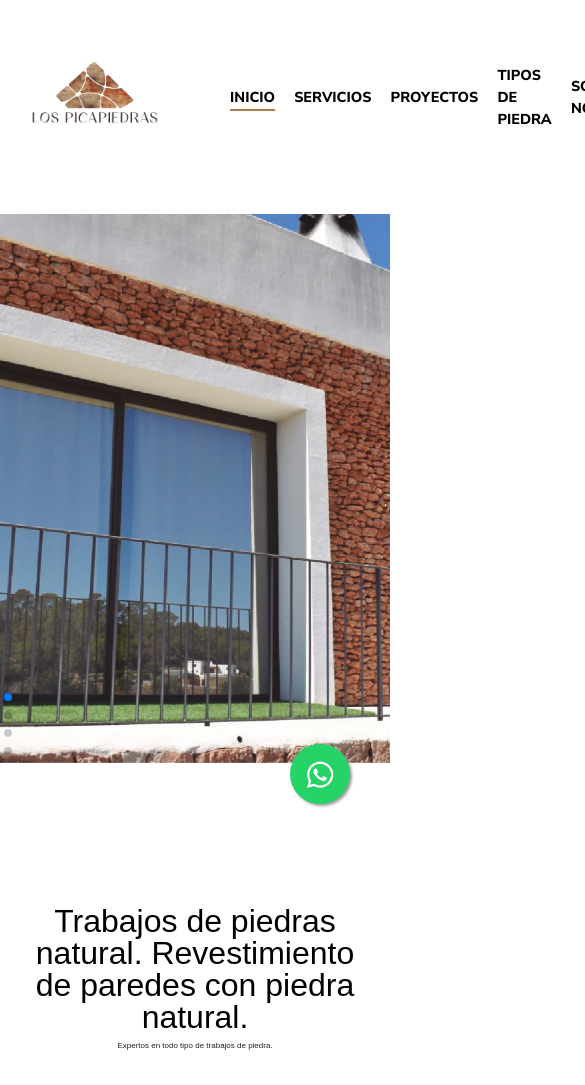
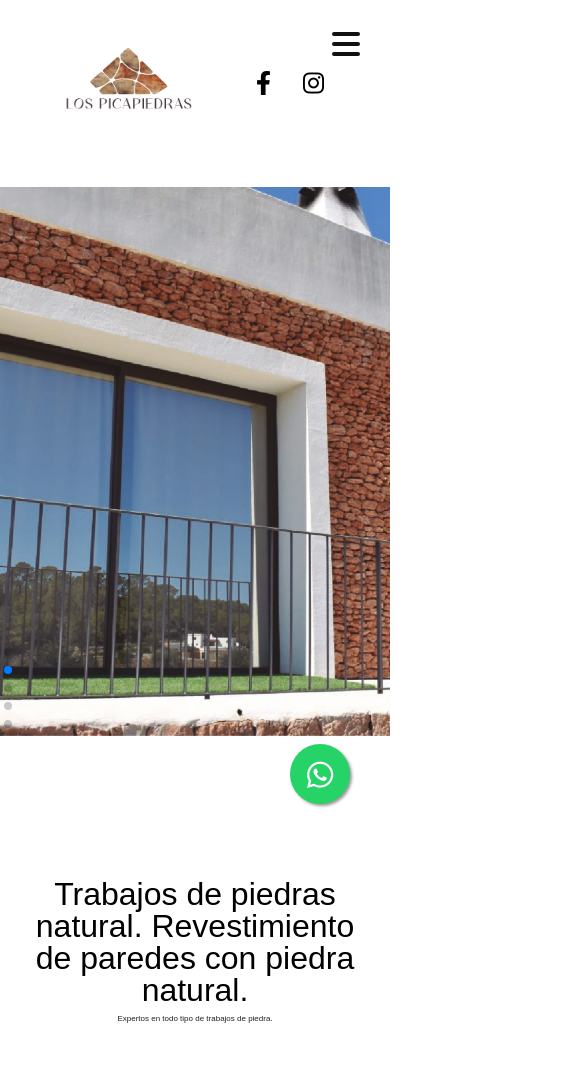
Before and after one commit to FresKo01/los_pica_piedras, a plain HTML site: page index.html in a window 390 px wide. Shown: the top 1085 px of the page, 585 px wide, since content can reach past the window. Drawn offline with nearby package versions, Linux system fonts and the light colour scheme.

Commit message:
Boton para celular

```diff
--- a/index.html
+++ b/index.html
@@ -9,9 +9,9 @@
   <link rel="preconnect" href="https://fonts.gstatic.com" crossorigin>
   <link href="https://fonts.googleapis.com/css2?family=Nunito+Sans:ital,opsz,wght@0,6..12,200..1000;1,6..12,200..1000&display=swap" rel="stylesheet">
   <link rel="stylesheet" href="style/main.css">
+  <link rel="stylesheet" href="style/header.css">
+  <link rel="stylesheet" href="style/servicios.css">
   <link rel="stylesheet" href="style/footer.css">
-  <link rel="stylesheet" href="style/servicios.css">
-  <link rel="stylesheet" href="style/header.css">
   <link rel="stylesheet" href="style/IntroBloque.css">
   <link rel="stylesheet" href="https://cdnjs.cloudflare.com/ajax/libs/font-awesome/6.4.0/css/all.min.css">
   <link rel="stylesheet" href="https://cdn.jsdelivr.net/npm/swiper@10/swiper-bundle.min.css">
@@ -28,22 +28,31 @@
     </div>
     <nav>
       <ul class="nav-links">
-        <li><a href="index.html" class="active">Inicio</a></li>
+        <li><a href="index.html">Inicio</a></li>
         <li><a href="pages/servicios.html">Servicios</a></li>
         <li><a href="pages/proyectos.html">Proyectos</a></li>
         <li><a href="pages/tipos_de_piedra.html">Tipos de Piedra</a></li>
         <li><a href="pages/sobre_nosotros.html">Sobre Nosotros</a></li>
         <li><a class="btn-contacto" href="pages/contacto.html">Contacto</a></li>
       </ul>
+      <!-- Botón hamburguesa -->
+      <button class="nav-toggle" id="navToggle" aria-label="Abrir menú">
+        <span></span>
+        <span></span>
+        <span></span>
+      </button>
     </nav>
     <div class="header-right">
       <div class="social">
         <a href="#"><i class="fab fa-facebook-f"></i></a>
         <a href="#"><i class="fab fa-instagram"></i></a>
       </div>
+
+      <!--
       <div class="header-right-text">
         TRABAJOS DE PIEDRAS NATURAL, REVESTIMIENTO CON PIEDRAS.
       </div>
+      -->
     </div>
   </div>
 </header>
@@ -84,10 +93,12 @@
       Ya sea en viviendas particulares, negocios o espacios públicos, nuestros revestimientos en piedra natural se adaptan a todo tipo de estilos y necesidades. Apostamos por la calidad, el detalle y una instalación profesional que garantiza resultados impecables.
     </p>
   </div>
+  <!--
   <div class="intro-imagen">
     <img src="assets/img/bloque2.png" alt="Revestimiento de piedra natural">
     <img class="intro-imagen-chica" src="assets/img/bloque2_imgChica.png" alt="Imagen pequeña">
   </div>
+-->
 </section>
 
 <!-- Imagen destacada antes del footer -->
--- a/js/main.js
+++ b/js/main.js
@@ -11,3 +11,11 @@ const swiper = new Swiper('.swiper-home', {
 });
 
 document.getElementById("year").textContent = new Date().getFullYear();
+
+
+const navToggle = document.getElementById('navToggle');
+const navLinks = document.querySelector('.nav-links');
+
+navToggle.addEventListener('click', () => {
+  navLinks.classList.toggle('open');
+});
--- a/style/header.css
+++ b/style/header.css
@@ -31,7 +31,7 @@ nav {
 .nav-links {
   list-style: none;
   display: flex;
-  gap: 1.2rem;
+  gap: 1.5rem;
   align-items: center;
   justify-content: center;
 }
@@ -55,6 +55,58 @@ nav {
   left: 0;
 }
 
+/* Oculta el botón en escritorio */
+
+.nav-toggle {
+  display: none;
+  flex-direction: column;
+  justify-content: center;
+  width: 40px;
+  height: 40px;
+  background: none;
+  border: none;
+  cursor: pointer;
+  gap: 6px;
+  margin-left: 1rem;
+  z-index: 1001;
+}
+
+.nav-toggle span {
+  display: block;
+  height: 4px;
+  width: 100%;
+  background: #111;
+  border-radius: 2px;
+  transition: 0.3s;
+}
+
+
+/* Responsive: muestra el botón y oculta el menú */
+@media (max-width: 900px) {
+  .nav-toggle {
+    display: flex;
+    flex-direction: column;
+    position: absolute;
+    top: 24px;
+    right: 24px;
+  }
+  .nav-links {
+    display: none;
+    flex-direction: column;
+    position: absolute;
+    top: 70px;
+    right: 24px;
+    background: #fff;
+    box-shadow: 0 8px 32px rgba(0,0,0,0.18);
+    border-radius: 12px;
+    padding: 1.5rem 2rem;
+    z-index: 1000;
+  }
+  .nav-links.open {
+    display: flex;
+  }
+}
+
 .header-right {
   display: flex;
   align-items: center;
@@ -69,7 +121,7 @@ nav {
 }
 
 .container {
-  max-width: 1650px;
+  max-width: max-content;
   margin: 0 auto;
   display: flex;
   align-items: center;
@@ -116,7 +168,7 @@ nav {
   letter-spacing: 0.02em;
 }
 
-@media (max-width: 1200px) {
+@media (max-width: 800px) {
   .header-right-text {
     display: none;
   }
```
Also changed, not shown: style/main.css (line endings or trailing spaces).
